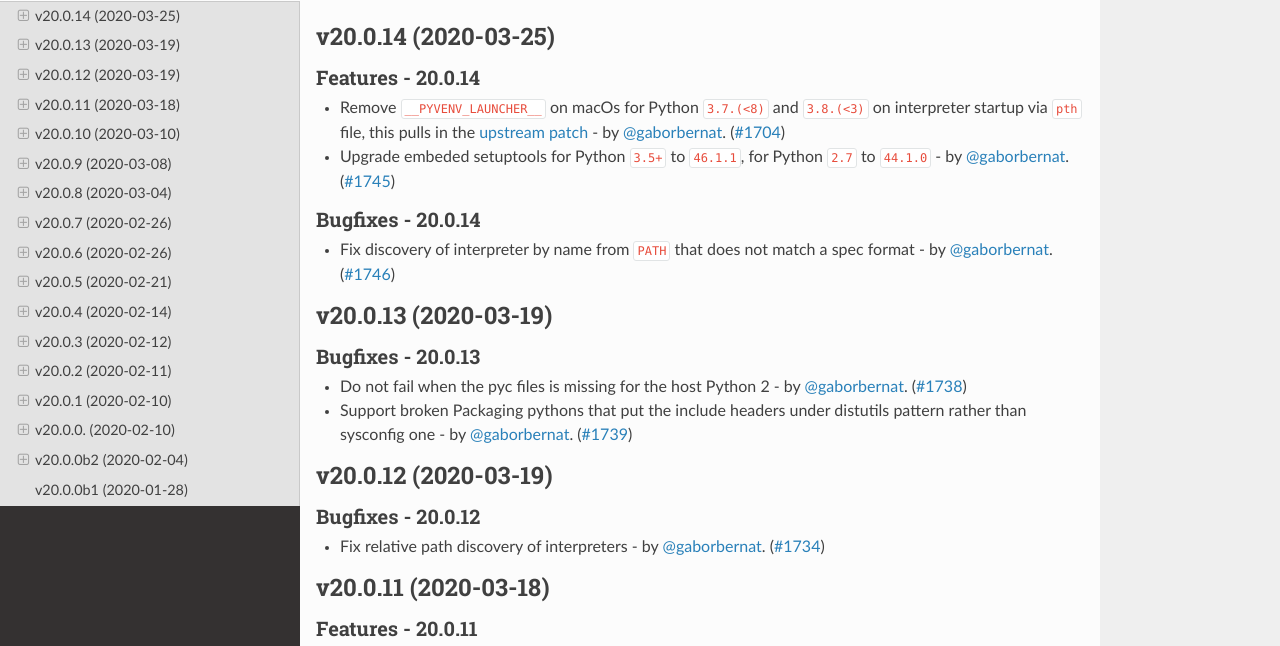
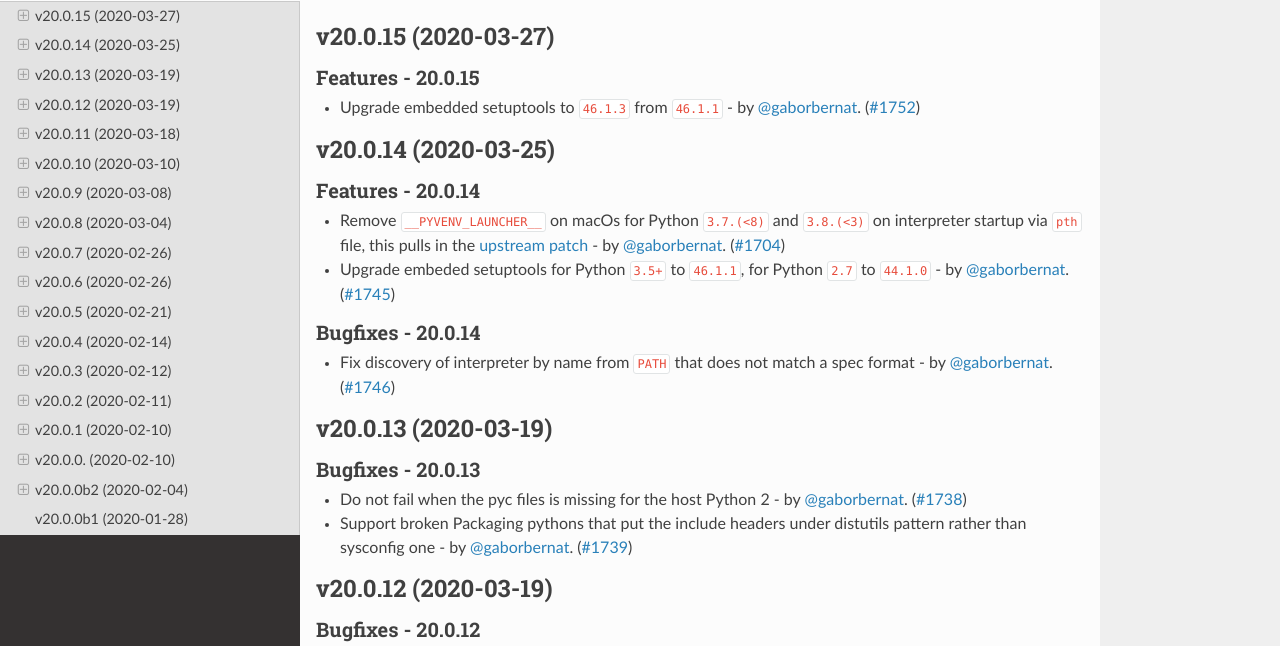
Before and after one commit to pypa/virtualenv, a Sphinx documentation site: the page built from docs/changelog.rst, in a window 1280 px wide and 900 px high, cut to the strip 254-900 px from the top of the window. Built offline with Sphinx 7.4.7 and the Read the Docs theme 2.0.0, drawn with Linux system fonts in a browser that asks for light colours; pages that are not in the unit, such as notebooks, are missing from menus; the version number could not be read and is left out.

Commit message:
release 20.0.15

```diff
--- a/docs/changelog.rst
+++ b/docs/changelog.rst
@@ -4,6 +4,14 @@ Release History
 .. include:: _draft.rst
 
 .. towncrier release notes start
+
+v20.0.15 (2020-03-27)
+---------------------
+
+Features - 20.0.15
+~~~~~~~~~~~~~~~~~~
+- Upgrade embedded setuptools to ``46.1.3`` from ``46.1.1`` - by :user:`gaborbernat`. (`#1752 <https://github.com/pypa/virtualenv/issues/1752>`_)
+
 
 v20.0.14 (2020-03-25)
 ---------------------
--- a/docs/changelog/1752.feature.rst
+++ /dev/null
@@ -1 +0,0 @@
-Upgrade embedded setuptools to ``46.1.3`` from ``46.1.1`` - by :user:`gaborbernat`.
```
